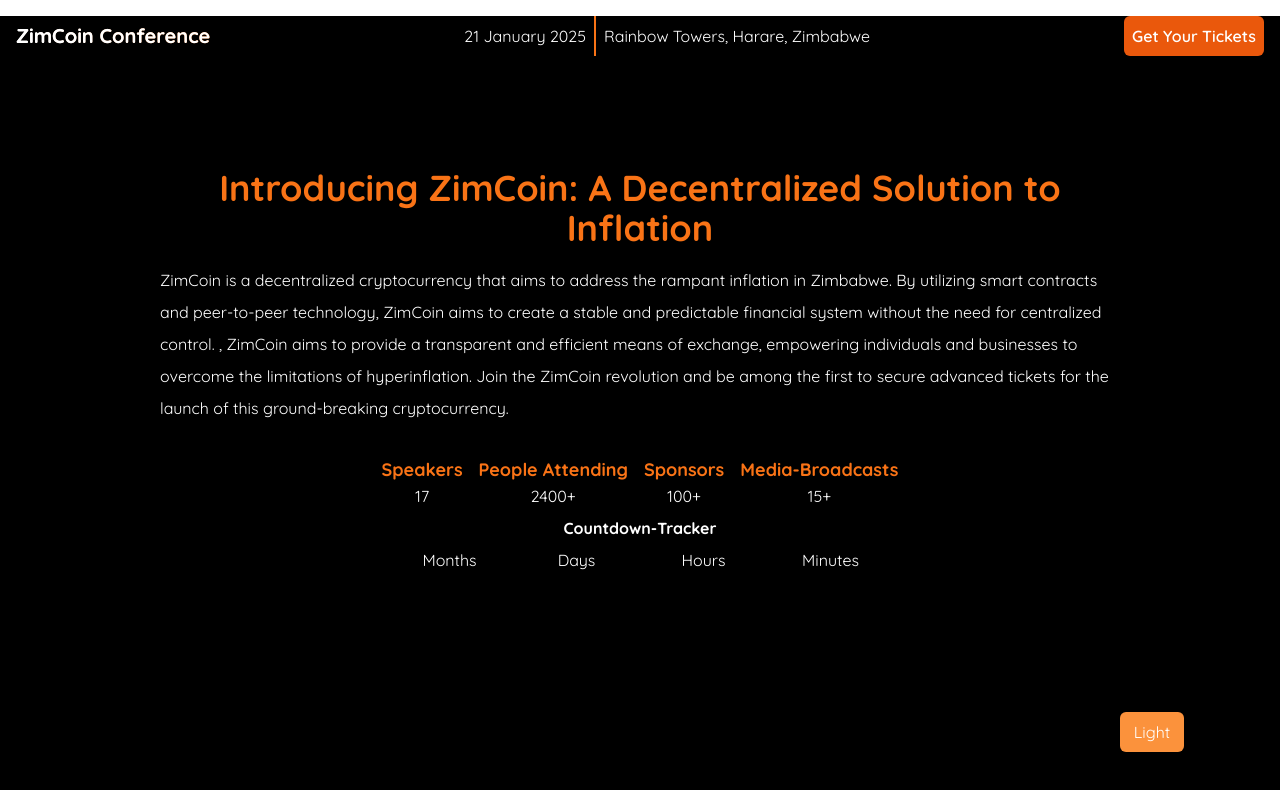
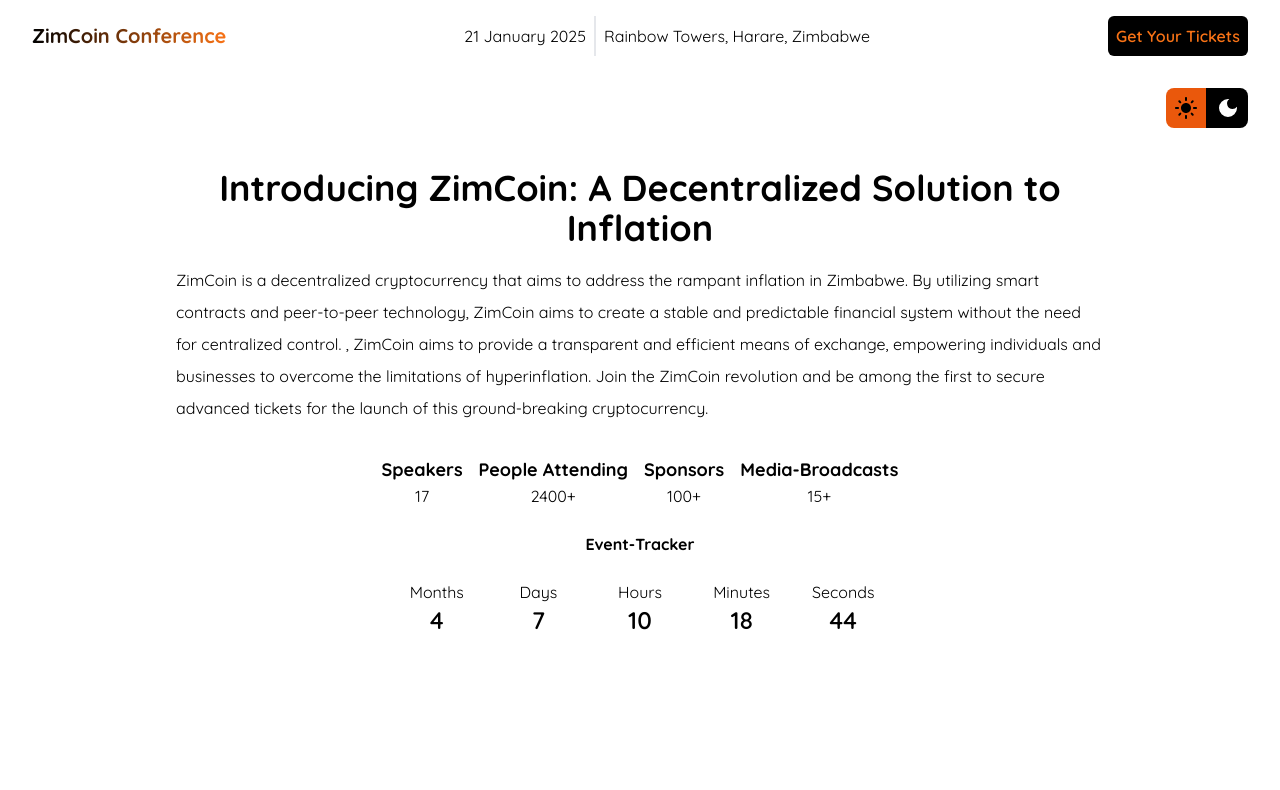
Before and after one commit to buheracoupe/crypto-launch-darkmode-toggler-react, a React (Create React App) app: page / in a window 1280 px wide. Shown: the top 790 px of the page. Built offline with nearby package versions, Linux system fonts and the light colour scheme.

Commit message:
add react icons for more stylish dark/light toggler, create seconds tracker for release date

```diff
--- a/package.json
+++ b/package.json
@@ -8,6 +8,7 @@
     "@testing-library/user-event": "^13.5.0",
     "react": "^18.3.1",
     "react-dom": "^18.3.1",
+    "react-icons": "^5.3.0",
     "react-scripts": "5.0.1",
     "web-vitals": "^2.1.4"
   },
--- a/public/index.html
+++ b/public/index.html
@@ -3,6 +3,7 @@
   <head>
     <meta charset="utf-8" />
     <link rel="icon" href="%PUBLIC_URL%/favicon.ico" />
+
     <meta name="viewport" content="width=device-width, initial-scale=1" />
     <meta name="theme-color" content="#000000" />
     <meta
@@ -26,7 +27,7 @@
     -->
     <title>ZimCoin Ticket-Sale</title>
   </head>
-  <body class="dark">
+  <body class="">
     <noscript>You need to enable JavaScript to run this app.</noscript>
     <div id="root"></div>
     <!--
--- a/src/App.js
+++ b/src/App.js
@@ -1,21 +1,16 @@
 import Header from './components/Header';
 import Content from './components/Content';
 import { useState } from 'react';
+import DarkModeToggle from './components/DarkModeToggle';
+
 
 function App() {
-  const [isDarkMode, setIsDarkMode] = useState(false);
 
-  function changeMode(){
-    setIsDarkMode(!isDarkMode);
-    document.body.classList.toggle('dark');
-    console.log(document.body.classList)
-  }
   return (
-    <div className="App dark:bg-black min-h-screen font-Quicksand">
+    <div className="App relative dark:bg-black m-0 mt-[-1rem] p-4 min-h-screen font-Quicksand">
       <Header />
       <Content />
-      <button onClick={changeMode} className='bg-black dark:bg-orange-400 dark:text-white p-2 hover:bg-slate-600
-       text-orange-500 w-16 rounded-md absolute bottom-4 right-8 md:bottom-12 md:right-24'>{isDarkMode? "Dark" : "Light"}</button>
+      <DarkModeToggle />
     </div>
   );
 }
--- /dev/null
+++ b/src/components/DarkModeToggle.jsx
@@ -0,0 +1,24 @@
+import React from 'react'
+import { MdLightMode, MdDarkMode } from "react-icons/md";
+import { useState } from 'react';
+
+function DarkModeToggle() {
+    const [isDarkMode, setIsDarkMode] = useState(false);
+
+    function changeMode(boolean){
+        setIsDarkMode(boolean)
+        boolean ? document.body.classList.add('dark') : document.body.classList.remove('dark')
+    console.log(document.body.classList)
+    }
+  return (
+    <div className={`button-container absolute overflow-hidden
+    ${isDarkMode? " divide-white" : null} rounded-lg flex items-center divide-x-2 divide-black top-[6.5rem] right-8`}>
+        <button onClick={()=>{changeMode(false)}} className={`light text-2xl  p-2 bg-orange-600
+             ${isDarkMode? "text-orange-600 bg-white": "text-black"}`}><MdLightMode /></button>
+        <button onClick={()=>{changeMode(true)}} className={`dark text-2xl bg-black p-2 ${isDarkMode? "text-black bg-orange-600" : "text-white"}`}><MdDarkMode /></button>
+    </div>
+
+  )
+}
+
+export default DarkModeToggle
--- a/src/components/ReleaseTracker.jsx
+++ b/src/components/ReleaseTracker.jsx
@@ -12,50 +12,55 @@
     const now = Date.now()
     const timeToRelease = releaseTime - now;
     let remainingMs = timeToRelease;
-    console.log(timeToRelease)
+
     // months left calculation
     const monthsLeft = Math.floor(remainingMs/(30 * 24 * 60 * 60 * 1000))
     remainingMs = remainingMs - (monthsLeft*(30 * 24 * 60 * 60 * 1000))
-    console.log(monthsLeft)
     // days left calculation
     const daysLeft = Math.floor(remainingMs/(24 * 60 * 60 * 1000))
     remainingMs = remainingMs - (daysLeft*(24 * 60 * 60 * 1000))
-    console.log(daysLeft)
+
     // hours left calculation
     const hoursLeft = Math.floor(remainingMs/(60*60*1000))
     remainingMs = remainingMs -(hoursLeft*(60*60*1000))
-    console.log(hoursLeft)
+
     // minutes left calculation
     const minutesLeft = Math.floor(remainingMs/(60*1000))
-    console.log(minutesLeft)
+    remainingMs = remainingMs % (60*1000)
 
-setTimeLeft({monthsLeft, daysLeft, hoursLeft, minutesLeft, word: "hello"})
-console.log(timeLeft)
+    // seconds left calculation
+    const secondsLeft = Math.floor(remainingMs/1000)
 
-}, 60000)
+setTimeLeft({monthsLeft, daysLeft, hoursLeft, minutesLeft, secondsLeft})
+
+}, 1000)
 }, [])
 
   return (
-<div className="release-container dark:text-white w-[500px] m-auto mt-2 grid grid-cols-4 grid-rows-2 gap-2">
-    <div className="tracker font-bold  col-start-1 col-end-5 place-self-center">
-        Countdown-Tracker
+<div className="release-container dark:text-white w-[500px] m-auto mt-2 grid grid-cols-5 grid-rows-2 gap-2">
+    <div className="tracker font-bold  col-start-1 col-end-6 place-self-center">
+        Event-Tracker
     </div>
     <div className="months flex flex-col items-center col-start-1 col-end-2 row-start-2">
         <p>Months</p>
-        <p className='text-2xl font-semibold'>{timeLeft.monthsLeft}</p>
+        <p className='text-2xl font-semibold dark:text-orange-600'>{timeLeft.monthsLeft}</p>
     </div>
 <div className="days flex flex-col items-center col-start-2 col-end-3 row-start-2">
     <p>Days</p>
-    <p className='text-2xl font-semibold' >{timeLeft.daysLeft}</p>
+    <p className='text-2xl font-semibold dark:text-orange-600' >{timeLeft.daysLeft}</p>
 
 </div>
 <div className='row-start-2 flex flex-col items-center col-start-3 col-end-4'>
     <p>Hours</p>
-    <p className='text-2xl font-semibold'>{timeLeft.hoursLeft}</p>
+    <p className='text-2xl font-semibold dark:text-orange-600'>{timeLeft.hoursLeft}</p>
 </div>
 <div className='row-start-2 flex flex-col items-center col-start-4 col-span-1'>
     <p>Minutes</p>
-    <p className='text-2xl font-semibold'>{timeLeft.minutesLeft}</p>
+    <p className='text-2xl font-semibold dark:text-orange-600'>{timeLeft.minutesLeft}</p>
+</div>
+<div className='row-start-2 flex flex-col items-center col-start-5 col-span-1'>
+    <p>Seconds</p>
+    <p className='text-2xl font-semibold dark:text-orange-600'>{timeLeft.secondsLeft}</p>
 </div>
 
 </div>
--- a/src/index.css
+++ b/src/index.css
@@ -3,3 +3,12 @@
 @tailwind base;
 @tailwind components;
 @tailwind utilities;
+
+html, body{
+    padding:0 !important;
+    margin: 0 !important;
+    box-sizing: border-box;
+}
+* {
+    @apply transition-colors duration-200
+}
```
Also changed, not shown: 1 other file (tests, documents, lock files or other folders).
